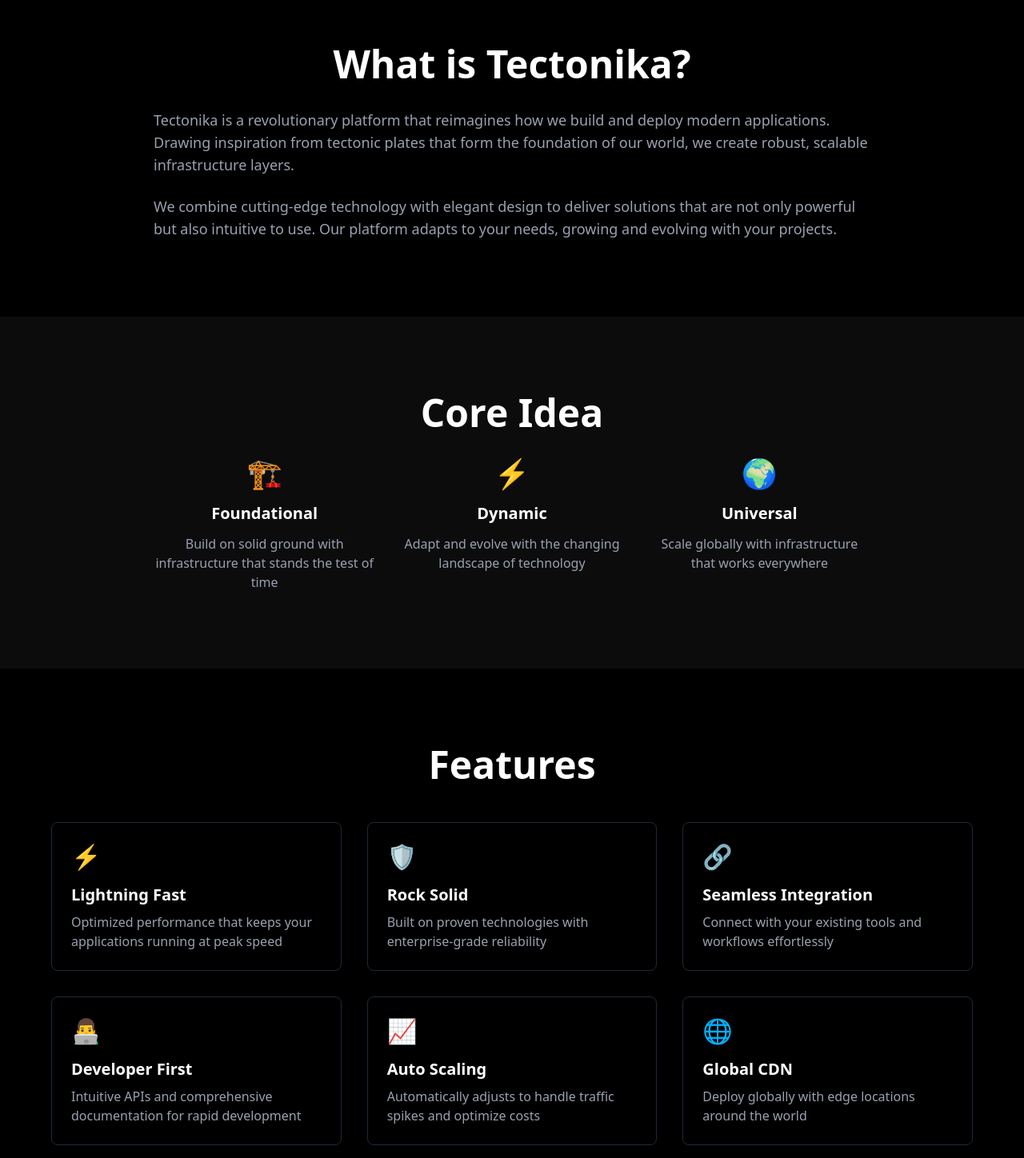
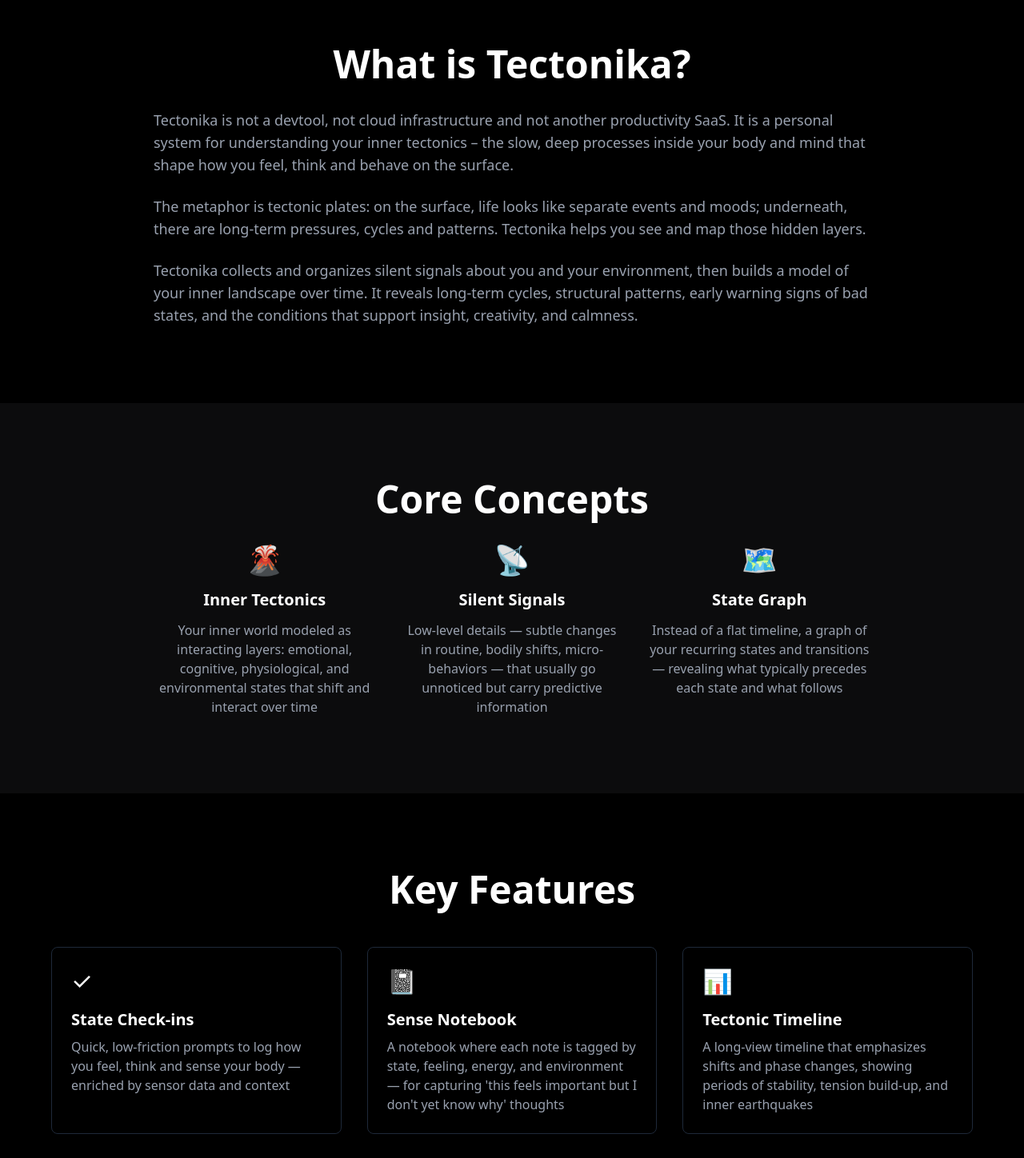
Before and after one commit to WheelReinvent/Tectonika, a Next.js app: page / in a window 1280 px wide. Shown: the part 840-2288 px from the top of the page at 80% size. Built offline with nearby package versions, Linux system fonts and the light colour scheme.

Commit message:
Update all page content to reflect inner tectonics product context
Co-authored-by: livanitskyi <120061782+livanitskyi@users.noreply.github.com>

```diff
--- a/app/layout.tsx
+++ b/app/layout.tsx
@@ -2,8 +2,8 @@ import type { Metadata } from "next";
 import "./globals.css";
 
 export const metadata: Metadata = {
-  title: "Tectonika - Building Tomorrow's Digital Infrastructure",
-  description: "Tectonika is a revolutionary platform that reimagines how we build and deploy modern applications with robust, scalable infrastructure.",
+  title: "Tectonika - See What Moves You Beneath the Surface",
+  description: "A personal system for understanding your inner tectonics – the deep processes inside your body and mind that shape how you feel, think and behave.",
 };
 
 export default function RootLayout({
--- a/components/CoreIdea.tsx
+++ b/components/CoreIdea.tsx
@@ -3,28 +3,31 @@ export default function CoreIdea() {
     <section className="py-24 px-4 sm:px-6 lg:px-8 bg-zinc-900/50">
       <div className="max-w-4xl mx-auto">
         <h2 className="text-4xl sm:text-5xl font-bold mb-8 text-center">
-          Core Idea
+          Core Concepts
         </h2>
         <div className="grid md:grid-cols-3 gap-8">
           <div className="text-center">
-            <div className="text-4xl mb-4">🏗️</div>
-            <h3 className="text-xl font-semibold mb-3">Foundational</h3>
+            <div className="text-4xl mb-4">🌋</div>
+            <h3 className="text-xl font-semibold mb-3">Inner Tectonics</h3>
             <p className="text-gray-400">
-              Build on solid ground with infrastructure that stands the test of time
+              Your inner world modeled as interacting layers: emotional, cognitive, physiological,
+              and environmental states that shift and interact over time
             </p>
           </div>
           <div className="text-center">
-            <div className="text-4xl mb-4">⚡</div>
-            <h3 className="text-xl font-semibold mb-3">Dynamic</h3>
+            <div className="text-4xl mb-4">📡</div>
+            <h3 className="text-xl font-semibold mb-3">Silent Signals</h3>
             <p className="text-gray-400">
-              Adapt and evolve with the changing landscape of technology
+              Low-level details — subtle changes in routine, bodily shifts, micro-behaviors —
+              that usually go unnoticed but carry predictive information
             </p>
           </div>
           <div className="text-center">
-            <div className="text-4xl mb-4">🌍</div>
-            <h3 className="text-xl font-semibold mb-3">Universal</h3>
+            <div className="text-4xl mb-4">🗺️</div>
+            <h3 className="text-xl font-semibold mb-3">State Graph</h3>
             <p className="text-gray-400">
-              Scale globally with infrastructure that works everywhere
+              Instead of a flat timeline, a graph of your recurring states and transitions —
+              revealing what typically precedes each state and what follows
             </p>
           </div>
         </div>
--- a/components/EmailSignup.tsx
+++ b/components/EmailSignup.tsx
@@ -20,7 +20,7 @@ export default function EmailSignup() {
           Get Early Access
         </h2>
         <p className="text-xl text-gray-400 mb-8">
-          Join the waitlist and be among the first to experience Tectonika
+          Join the waitlist and be among the first to map your inner tectonics
         </p>
 
         {status === "success" ? (
--- a/components/Features.tsx
+++ b/components/Features.tsx
@@ -1,34 +1,39 @@
 export default function Features() {
   const features = [
     {
-      title: "Lightning Fast",
-      description: "Optimized performance that keeps your applications running at peak speed",
-      icon: "⚡"
+      title: "State Check-ins",
+      description: "Quick, low-friction prompts to log how you feel, think and sense your body — enriched by sensor data and context",
+      icon: "✓"
     },
     {
-      title: "Rock Solid",
-      description: "Built on proven technologies with enterprise-grade reliability",
-      icon: "🛡️"
+      title: "Sense Notebook",
+      description: "A notebook where each note is tagged by state, feeling, energy, and environment — for capturing 'this feels important but I don't yet know why' thoughts",
+      icon: "📓"
     },
     {
-      title: "Seamless Integration",
-      description: "Connect with your existing tools and workflows effortlessly",
-      icon: "🔗"
+      title: "Tectonic Timeline",
+      description: "A long-view timeline that emphasizes shifts and phase changes, showing periods of stability, tension build-up, and inner earthquakes",
+      icon: "📊"
     },
     {
-      title: "Developer First",
-      description: "Intuitive APIs and comprehensive documentation for rapid development",
-      icon: "👨‍💻"
+      title: "State Graph",
+      description: "A visual map of your recurring states and typical transitions between them — see patterns like late-night stress leading to poor sleep",
+      icon: "🗺️"
     },
     {
-      title: "Auto Scaling",
-      description: "Automatically adjusts to handle traffic spikes and optimize costs",
-      icon: "📈"
+      title: "Context & Environment Layer",
+      description: "Tracks external cues (time, light, movement, noise, social context) and connects them with your internal states",
+      icon: "🌤️"
     },
     {
-      title: "Global CDN",
-      description: "Deploy globally with edge locations around the world",
-      icon: "🌐"
+      title: "Signals & Warnings",
+      description: "Detects early combinations of signals that usually precede a crash, shutdown, or spiral — helping you see patterns before they unfold",
+      icon: "⚠️"
+    },
+    {
+      title: "Conditions for Deep Work",
+      description: "Analyzes when you tend to do your best thinking and feel most alive — surfacing the conditions that produce your good stuff",
+      icon: "💡"
     }
   ];
 
@@ -36,7 +41,7 @@ export default function Features() {
     <section className="py-24 px-4 sm:px-6 lg:px-8">
       <div className="max-w-6xl mx-auto">
         <h2 className="text-4xl sm:text-5xl font-bold mb-12 text-center">
-          Features
+          Key Features
         </h2>
         <div className="grid md:grid-cols-2 lg:grid-cols-3 gap-8">
           {features.map((feature, index) => (
--- a/components/Footer.tsx
+++ b/components/Footer.tsx
@@ -8,7 +8,7 @@ export default function Footer() {
           <div>
             <h3 className="text-xl font-bold mb-4">Tectonika</h3>
             <p className="text-gray-400">
-              Building the foundation for tomorrow&apos;s digital infrastructure
+              Understanding your inner tectonics – the deep processes that shape your life
             </p>
           </div>
           <div>
--- a/components/Hero.tsx
+++ b/components/Hero.tsx
@@ -6,7 +6,10 @@ export default function Hero() {
           Tectonika
         </h1>
         <p className="text-xl sm:text-2xl text-gray-400 mb-8 max-w-2xl mx-auto">
-          Building the foundation for tomorrow&apos;s digital infrastructure
+          See what moves you beneath the surface.
+        </p>
+        <p className="text-lg text-gray-500 mb-8 max-w-3xl mx-auto">
+          A system for reading the silent signals of your body, mind and environment – and mapping the inner tectonics that shape your life.
         </p>
         <div className="flex flex-col sm:flex-row gap-4 justify-center">
           <a
@@ -19,7 +22,7 @@ export default function Hero() {
             href="#about"
             className="px-8 py-3 border border-gray-700 font-semibold rounded-lg hover:border-gray-500 transition-colors"
           >
-            Learn More
+            Learn How It Works
           </a>
         </div>
       </div>
--- a/components/Philosophy.tsx
+++ b/components/Philosophy.tsx
@@ -6,16 +6,23 @@ export default function Philosophy() {
           Our Philosophy
         </h2>
         <blockquote className="text-2xl sm:text-3xl font-light text-gray-300 italic mb-8">
-          &quot;Just as tectonic plates shape continents, great infrastructure shapes the digital landscape&quot;
+          &quot;Just as tectonic plates shape continents, inner tectonics shape how you feel, think, and live&quot;
         </blockquote>
         <div className="text-lg text-gray-400 space-y-4 text-left max-w-2xl mx-auto">
           <p>
-            We believe that the best technology is invisible—it simply works. Our mission is
-            to provide infrastructure that developers trust and users never have to think about.
+            Tectonika is not about maximizing output or &quot;hacking yourself&quot;.
+            It&apos;s about understanding and relationship with your own inner world,
+            not squeezing more hours out of yourself.
           </p>
           <p>
-            Every decision we make prioritizes simplicity, reliability, and performance.
-            We don&apos;t chase trends; we build for the long term.
+            We believe most tools focus on the surface — step counters, mood trackers, todo lists.
+            They generate fragments but don&apos;t explain how things connect. Tectonika treats you
+            as a layered dynamic system with deep structure, not just as a user with &quot;habits&quot; or &quot;tasks&quot;.
+          </p>
+          <p>
+            This is a tool for people who think in patterns and systems, who want to understand
+            themselves structurally, and who are okay with slow, deep self-work rather than quick hacks.
+            It&apos;s closer to a personal research lab than a &quot;wellness app&quot;.
           </p>
         </div>
       </div>
--- a/components/WhatIs.tsx
+++ b/components/WhatIs.tsx
@@ -7,14 +7,19 @@ export default function WhatIs() {
         </h2>
         <div className="text-lg text-gray-400 space-y-6">
           <p>
-            Tectonika is a revolutionary platform that reimagines how we build and deploy
-            modern applications. Drawing inspiration from tectonic plates that form the
-            foundation of our world, we create robust, scalable infrastructure layers.
+            Tectonika is not a devtool, not cloud infrastructure and not another productivity SaaS.
+            It is a personal system for understanding your inner tectonics – the slow, deep processes
+            inside your body and mind that shape how you feel, think and behave on the surface.
           </p>
           <p>
-            We combine cutting-edge technology with elegant design to deliver solutions
-            that are not only powerful but also intuitive to use. Our platform adapts to
-            your needs, growing and evolving with your projects.
+            The metaphor is tectonic plates: on the surface, life looks like separate events and moods;
+            underneath, there are long-term pressures, cycles and patterns. Tectonika helps you see
+            and map those hidden layers.
+          </p>
+          <p>
+            Tectonika collects and organizes silent signals about you and your environment, then builds
+            a model of your inner landscape over time. It reveals long-term cycles, structural patterns,
+            early warning signs of bad states, and the conditions that support insight, creativity, and calmness.
           </p>
         </div>
       </div>
```
Also changed, not shown: 2 other files (tests, documents, lock files or other folders).
